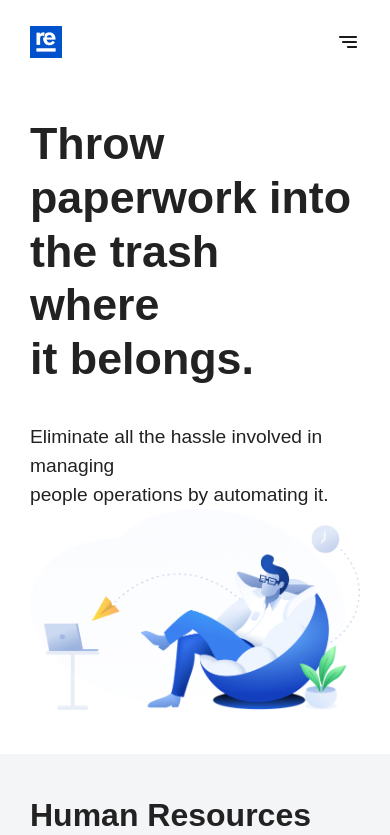
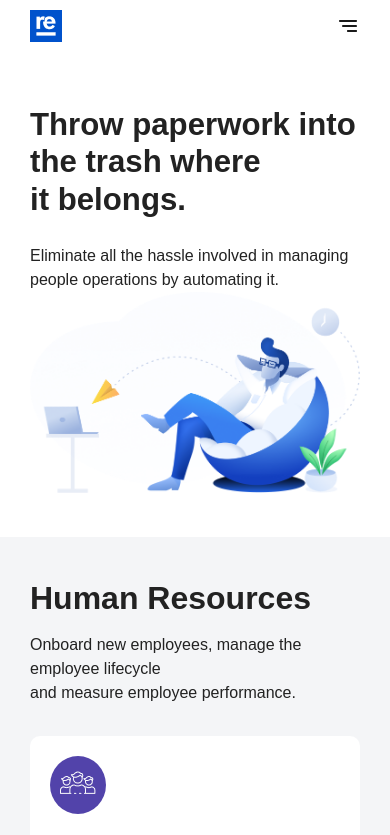
Before and after one commit to frankiefab100/Resource-Edge-Landing-Page, a React (Vite) app: page / in a window 390 px wide. Shown: the top 835 px of the page. Built offline with nearby package versions, Linux system fonts and the light colour scheme.

Commit message:
feat:update components styling

```diff
--- a/src/styles/sass/FeatureBrands.scss
+++ b/src/styles/sass/FeatureBrands.scss
@@ -3,6 +3,7 @@
 @import "../../styles/partials/mixins";
 
 .featured-brands {
+  margin: 30px;
   @include flexBox(center, center);
 
   .logo {
--- a/src/styles/sass/Hero.scss
+++ b/src/styles/sass/Hero.scss
@@ -20,6 +20,14 @@
 }
 
 @media screen and (max-width: 468px) {
+  .hero .hero-left {
+    h1 {
+      font-size: 1.95rem;
+    }
+    p {
+      font-size: 1rem;
+    }
+  }
   .hero .hero-right img {
     padding-left: 0;
     width: 100%;
--- a/src/styles/sass/NavBar.scss
+++ b/src/styles/sass/NavBar.scss
@@ -8,7 +8,7 @@
   display: flex;
   align-items: center;
   top: 0;
-  // padding: 0.5rem 60px;
+  padding: 0.5rem 60px;
   width: 100%;
   height: 55px;
   z-index: 99;
@@ -70,7 +70,7 @@
 @media (max-width: 468px) {
   .nav {
     justify-content: space-between;
-    padding-top: 1rem;
+    padding: 0;
 
     .logo-wrapper {
       margin-left: 30px;
--- a/src/styles/sass/css/FeatureBrands.css
+++ b/src/styles/sass/css/FeatureBrands.css
@@ -93,6 +93,7 @@ button:hover {
   }
 }
 .featured-brands {
+  margin: 30px;
   display: flex;
   flex-direction: row;
   justify-content: center;
--- a/src/styles/sass/css/Hero.css
+++ b/src/styles/sass/css/Hero.css
@@ -15,6 +15,12 @@
 }
 
 @media screen and (max-width: 468px) {
+  .hero .hero-left h1 {
+    font-size: 1.95rem;
+  }
+  .hero .hero-left p {
+    font-size: 1rem;
+  }
   .hero .hero-right img {
     padding-left: 0;
     width: 100%;
--- a/src/styles/sass/css/NavBar.css
+++ b/src/styles/sass/css/NavBar.css
@@ -98,6 +98,7 @@ button:hover {
   display: flex;
   align-items: center;
   top: 0;
+  padding: 0.5rem 60px;
   width: 100%;
   height: 55px;
   z-index: 99;
@@ -150,7 +151,7 @@ button:hover {
 @media (max-width: 468px) {
   .nav {
     justify-content: space-between;
-    padding-top: 1rem;
+    padding: 0;
   }
   .nav .logo-wrapper {
     margin-left: 30px;
```
